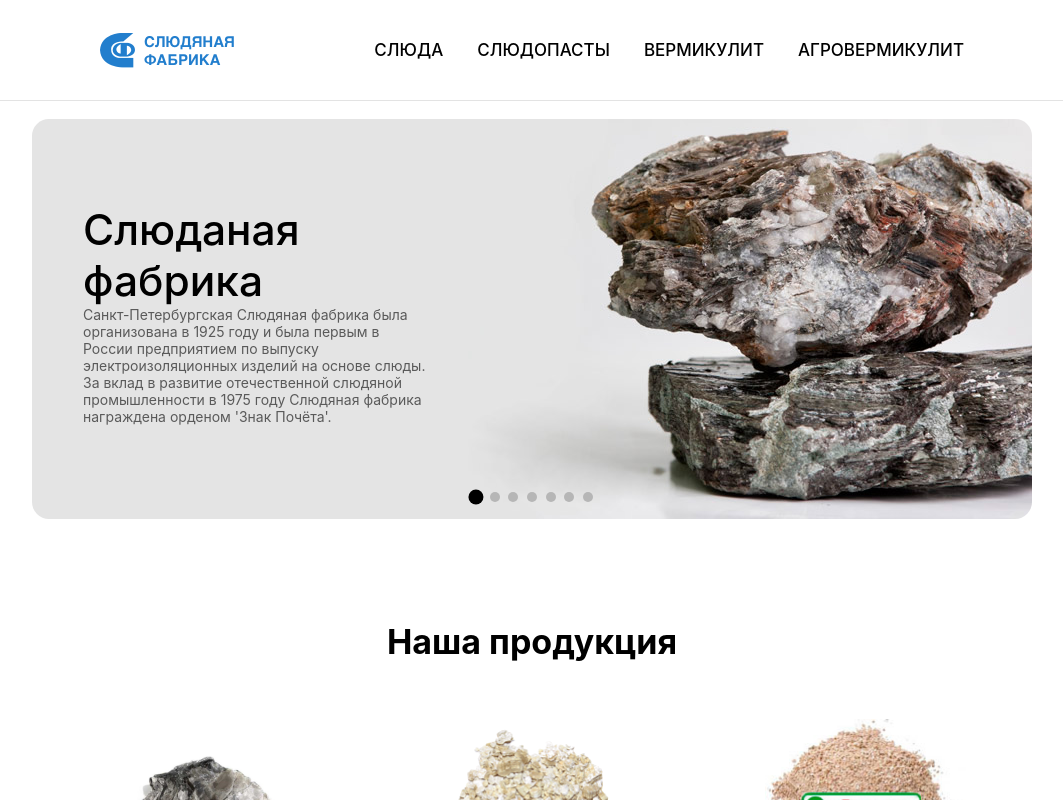
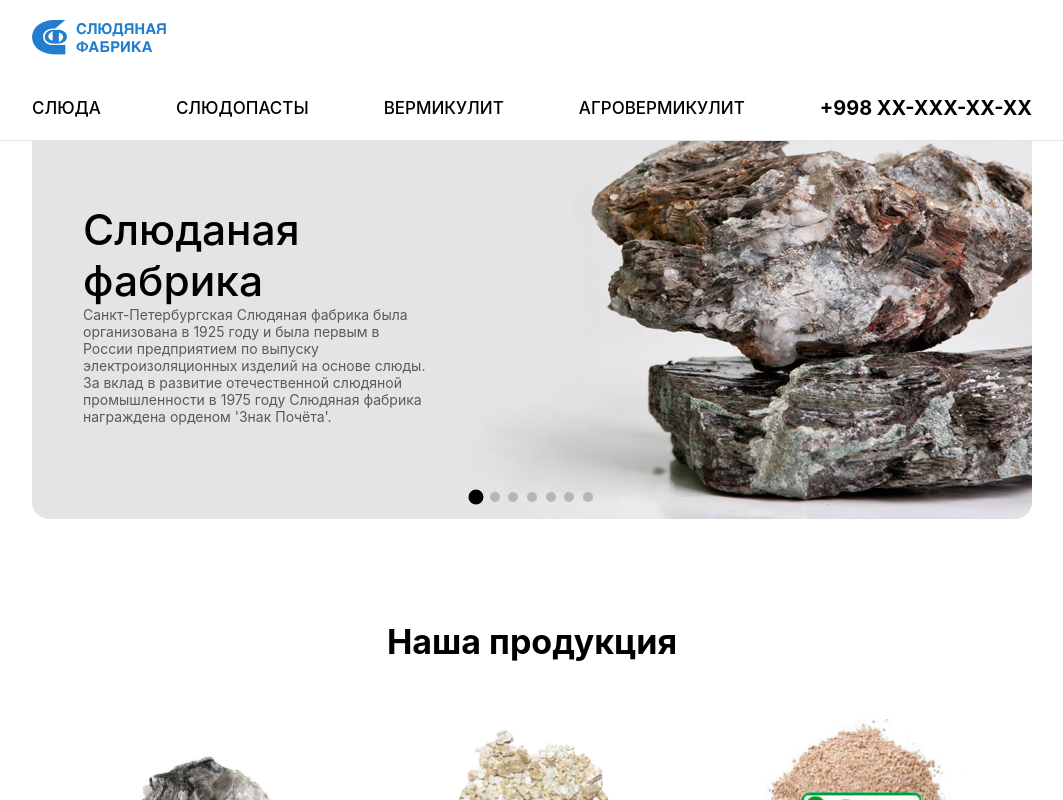
Before and after one commit to Isomukhammad/vermikulit-website, a Next.js app: page / in a window 1280 px wide. Shown: the top 800 px of the page, without its empty margins (108-1171 px from the left). Built offline with nearby package versions, Linux system fonts and the light colour scheme.

Commit message:
Did something

```diff
--- a/components/navbar/navbar.component.jsx
+++ b/components/navbar/navbar.component.jsx
@@ -14,14 +14,17 @@ const Navbar = () => {
         <>
         <div className = {styles.container}>
             <div className={styles.navbar}>
+                <div className={styles.logoLink}>
                     <Link href = '/'>
                         <Image
                             src = '/assets/logo/logo.png'
                             width='134px'
                             height = '35px'
+                            objectFit="contain"
                             style = {{cursor: 'pointer'}}
                         />
                     </Link>
+                </div>
                 <div className = {styles.categories}>
                     <Link href = '/slyuda'
                         onMouseOver={(e) => {setDropdown(true)}}
@@ -29,6 +32,7 @@ const Navbar = () => {
                     <Link href = '/slyudopasty'>Слюдопасты</Link>
                     <Link href = '/vermikulit'>Вермикулит</Link>
                     <Link href = '/agrovermikulit'>Агровермикулит</Link>
+                    <h3>+998 XX-XXX-XX-XX</h3>
                 </div>
                 {
                     dropdown == true ? <NavbarDropdown category = {category}/> : null
--- a/components/navbar/navbar.module.scss
+++ b/components/navbar/navbar.module.scss
@@ -12,21 +12,33 @@
 
     .navbar{
         display: flex;
-        align-items: center;
-        flex-direction: row;
+        flex-direction: column;
         justify-content: space-between;
-        padding: 0 4em;
         width: 1000px;
-        height: 100px;
+        height: 140px;
         background-color: white;
+
+        .logoLink{
+            padding-top: 20px;
+        }
 
         .categories{
             display: flex;
             flex-direction: row;
             align-items: center;
+            justify-content: space-between;
             gap: 2em;
             font-weight: 500;
             text-transform: uppercase;
+
+            .links{
+                display: flex;
+                flex-direction: row;
+
+                a{
+                    margin: 0
+                }
+            }
 
             div{
                 cursor: pointer;
```
Lines whose indentation alone changed are shown as unchanged.
